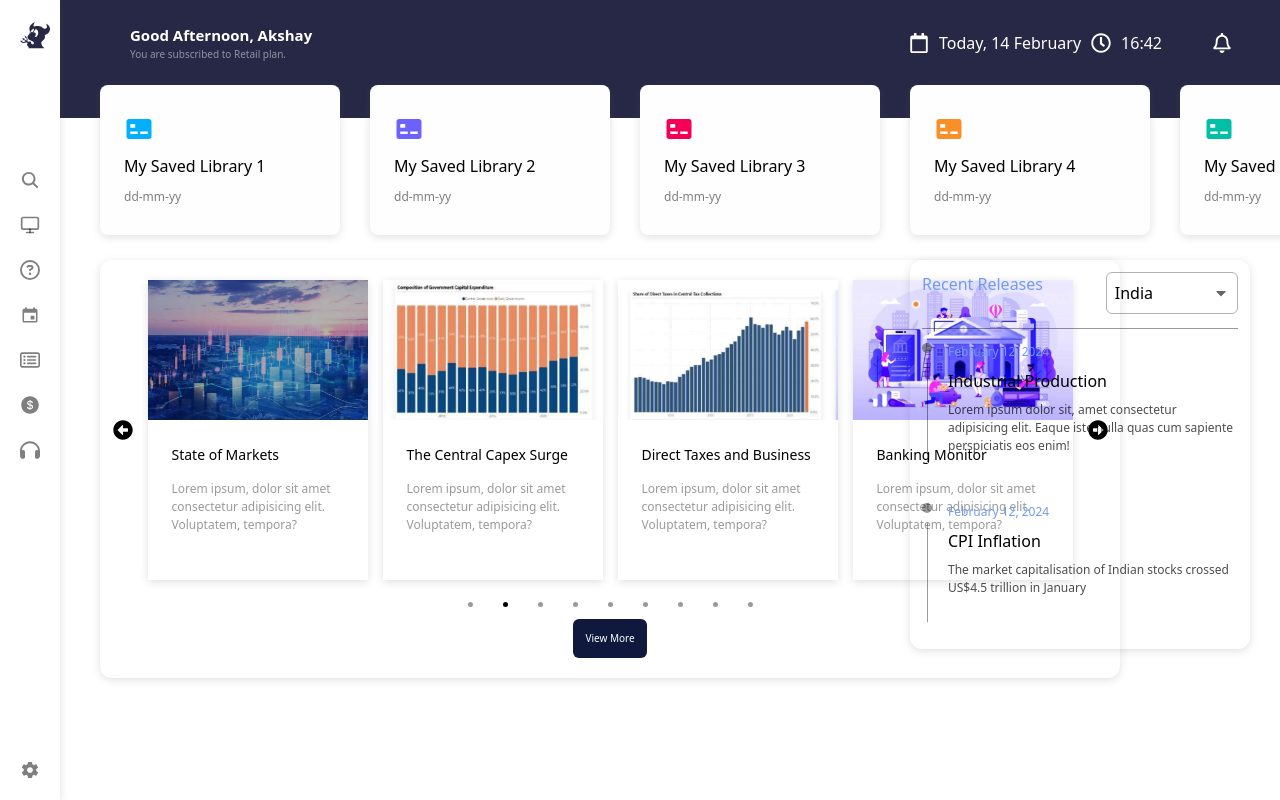
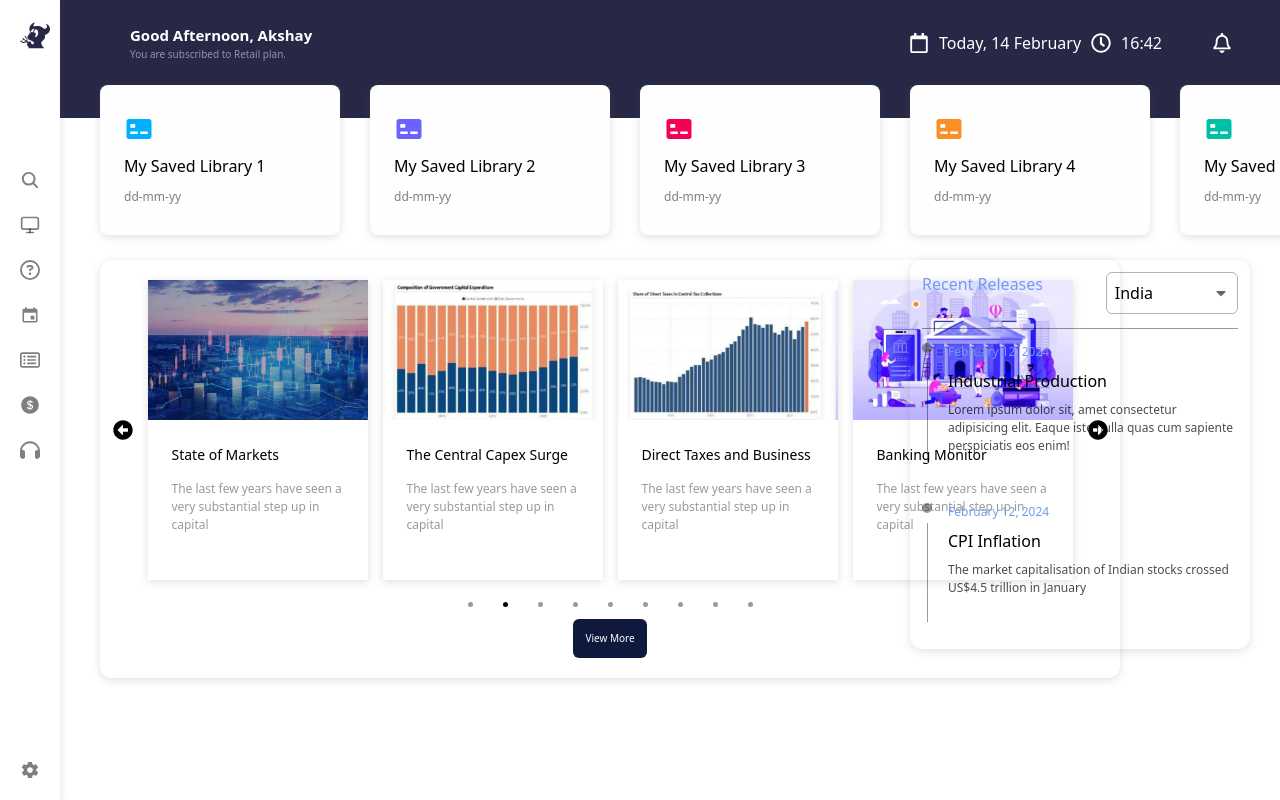
Before and after one commit to ashrithanch/H2, a React (Vite) app: page / in a window 1280 px wide. Shown: the top 800 px of the page. Built offline with nearby package versions, Linux system fonts and the light colour scheme.

Commit message:
Update HeroCard.jsx

```diff
--- a/src/components/HeroCard.jsx
+++ b/src/components/HeroCard.jsx
@@ -8,8 +8,7 @@ const HeroCard = ({ img, heading }) => {
       <div className=" p-6 flex flex-col gap-[15px]">
         <h3 className="font-[500] text-[14px]">{heading}</h3>
         <p className="text-black/40 text-[12px]">
-          Lorem ipsum, dolor sit amet consectetur adipisicing elit. Voluptatem,
-          tempora?
+          The last few years have seen a very substantial step up in capital
         </p>
       </div>
     </div>
```
